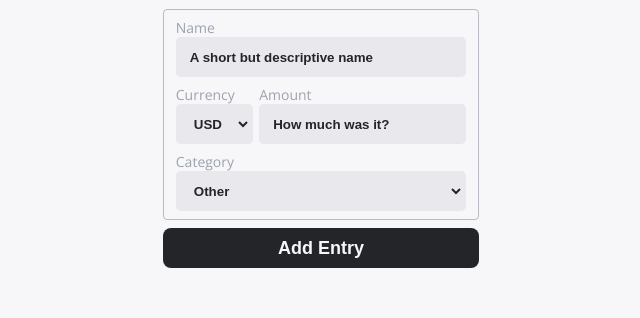
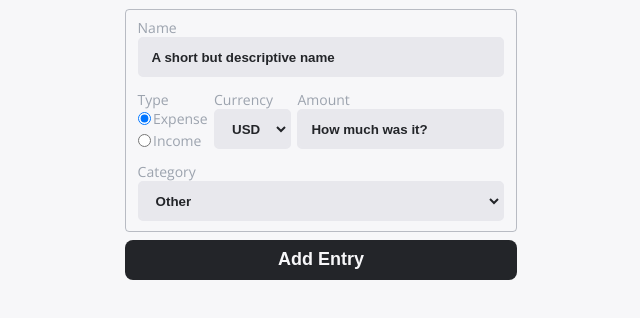
Before and after one commit to Jighdan/trckr, a website built with webpack: page static/index.html in a window 1280 px wide. Shown: the part 48-366 px from the top of the page, without its empty margins (319-959 px from the left). Built offline with nearby package versions, Linux system fonts and the light colour scheme.

Commit message:
:art: Making it easier to decide wich entries are incomes or expenses

```diff
--- /dev/null
+++ b/src/components/Entry/EntryForm/EntryFormType.ts
@@ -0,0 +1,41 @@
+import { EntryFormLabel } from "./EntryFormLabel";
+
+const EntryFormTypeItem = (inputName: string, inputValue: string, isDefault?: boolean): HTMLDivElement => {
+	const element = document.createElement("div");
+	const elementLabel = EntryFormLabel(inputName, inputName);
+	const elementInput = document.createElement("input");
+
+	elementInput.setAttribute("type", "radio");
+	elementInput.setAttribute("name", "entryType");
+	elementInput.setAttribute("id", inputName);
+	elementInput.setAttribute("value", inputValue);
+
+	if (isDefault) {
+		elementInput.setAttribute("checked", "true");
+	}
+
+	element.classList.add("entry-form-type-options-item");
+	element.append(elementInput, elementLabel);
+
+	return element
+};
+
+const EntryFormType = (): HTMLFieldSetElement => {
+	const signs = [{ name: "Expense", sign: "-", isDefault: true }, { name: "Income", sign: "+" }];
+	const element = document.createElement("fieldset");
+	const elementLegend = document.createElement("legend");
+	const elementOptionsContainer = document.createElement("div");
+	const elementOptions = signs.map(item => EntryFormTypeItem(item.name, item.sign, item.isDefault));
+
+	elementLegend.innerText = "Type";
+
+	elementOptionsContainer.classList.add("entry-form-type-options");
+	elementOptionsContainer.append(...elementOptions);
+
+	element.classList.add("entry-form-control", "entry-form-type");
+	element.append(elementLegend, elementOptionsContainer);
+
+	return element
+};
+
+export { EntryFormType }
--- a/src/components/Entry/EntryForm/index.ts
+++ b/src/components/Entry/EntryForm/index.ts
@@ -1,37 +1,34 @@
 import { Component } from "../../Component";
 import { store } from "../../../store/index";
 import { EntryFormName } from "./EntryFormName";
+import { EntryFormType } from "./EntryFormType";
+import { EntryFormCurrency } from "./EntryFormCurrency";
 import { EntryFormAmount } from "./EntryFormAmount";
-import { EntryFormCurrency } from "./EntryFormCurrency";
 import { EntryFormCategory } from "./EntryFormCategory";
 
 class EntryForm extends Component {
 	constructor() {
 		super(document.createElement("form"), store, true);
 
-		// Setting up the form inputs
 		const inputName = EntryFormName();
+		const inputSign = EntryFormType();
 		const inputCurrency = EntryFormCurrency(store.state.currencies);
 		const inputAmount = EntryFormAmount();
 		const inputCategory = EntryFormCategory(store.state.categories);
 
-		// Setting up the form submit button
 		const submitButton = document.createElement("button");
 		submitButton.classList.add("button");
 		submitButton.setAttribute("type", "submit");
 		submitButton.innerText = "Add Entry";
 
-		// Wrap the prefix and the input altogether
-		const formControl = document.createElement("div");
-		formControl.classList.add("entry-form-input-box-wrap");
-		formControl.append(inputCurrency, inputAmount);
+		const formWrap = document.createElement("div");
+		formWrap.classList.add("entry-form-input-box-wrap");
+		formWrap.append(inputSign, inputCurrency, inputAmount);
 
-		// Wrap all the inputs altogether
 		const inputBox = document.createElement("div");
 		inputBox.classList.add("entry-form-input-box");
-		inputBox.append(inputName, formControl, inputCategory);
+		inputBox.append(inputName, formWrap, inputCategory);
 
-		// Wrap the element
 		this.element.classList.add("entry-form");
 		this.element.append(inputBox, submitButton);
 	}
@@ -42,16 +39,18 @@ class EntryForm extends Component {
 		const { elements } = this.element;
 
 		const entryName = elements.entryName.value;
+		const entryType = elements.entryType.value;
 		const entryCurrency = elements.entryCurrency.value;
 		const entryAmount = elements.entryAmount.valueAsNumber;
 		const entryCategoryId = elements.entryCategory.value;
 
-		if (entryName && entryCurrency && entryAmount && entryCategoryId) {
+		if (entryName && entryType && entryCurrency && entryAmount && entryCategoryId) {
 			this.element.elements.entryName.value = "";
 			this.element.elements.entryAmount.value = "";
 
 			const entry = {
 				name: entryName,
+				type: entryType,
 				currency: entryCurrency,
 				amount: entryAmount,
 				categoryId: entryCategoryId
--- /dev/null
+++ b/src/library/numberComposer.ts
@@ -0,0 +1,10 @@
+const composeNumberBasedOnSign = (sign: "+" | "-", number: number): number => {
+	switch (sign) {
+		case "-":
+			return -Math.abs(number);
+		default:
+			return Math.abs(number);
+	}
+};
+
+export { composeNumberBasedOnSign };
--- a/src/store/mutations.ts
+++ b/src/store/mutations.ts
@@ -1,15 +1,18 @@
 import { InterfaceState } from "../models/State";
 import { generateId } from "../library/idGenerator";
+import { composeNumberBasedOnSign } from "../library/numberComposer";
 
 const mutations = {
-	addEntry(state: InterfaceState, { name, currency, amount, categoryId }: { name: string, currency: "USD" | "DOP", amount: number, categoryId: string }): void {
+	addEntry(state: InterfaceState, { name, type, currency, amount, categoryId }: { name: string, type: "+" | "-", currency: "USD" | "DOP", amount: number, categoryId: string }): void {
+		const formattedAmount = composeNumberBasedOnSign(type, amount);
+
 		// Adding new entries to the beginning of the array because
 		// recent entries are more relevant than old ones
 		state.entries.unshift({
 			id: generateId(),
 			name,
 			currency,
-			amount,
+			amount: formattedAmount,
 			categoryId,
 			dateAdded: new Date(),
 		});
--- a/src/style/components/_entryForm.scss
+++ b/src/style/components/_entryForm.scss
@@ -7,20 +7,29 @@
 	&-input-box {
 		margin-bottom: 0.5rem;
 		padding: 0.5rem 0.75rem;
+		display: grid;
+		grid-template-rows: repeat(3, 1fr);
+		gap: 0.75rem;
+		grid-gap: 0.75rem;
 		border: 1px solid rgba($color-gray-light, 0.5);
 		border-radius: 0.25rem;
 		overflow: hidden;
 
 		&-wrap {
-			display: flex;
-			align-items: center;
+			display: grid;
+			grid-template-columns: max-content max-content 1fr;
+			gap: 0.4rem;
+			grid-gap: 0.4rem;
 		}
 
 		.entry-form-control {
 			display: flex;
 			flex-direction: column;
+			border: none;
+			outline: none;
 
-			label {
+			label,
+			legend {
 				font-size: $font-sm;
 				color: $color-gray;
 			}
@@ -50,16 +59,23 @@
 			width: 100%;
 		}
 
-		.entry-form-name {
-			margin-bottom: 0.5rem;
-		}
+		.entry-form-type {
+			&-options {
+				display: grid;
+				grid-template-rows: 1fr 1fr;
+				gap: 0.2rem;
+				grid-gap: 0.2rem;
 
-		.entry-form-amount {
-			margin-left: 0.4rem;
-		}
+				&-item {
+					display: flex;
+					align-items: center;
 
-		.entry-form-category {
-			margin-top: 0.5rem;
+					input {
+						height: unset;
+						margin-right: 0.15rem;
+					}
+				}
+			}
 		}
 	}
 
```
